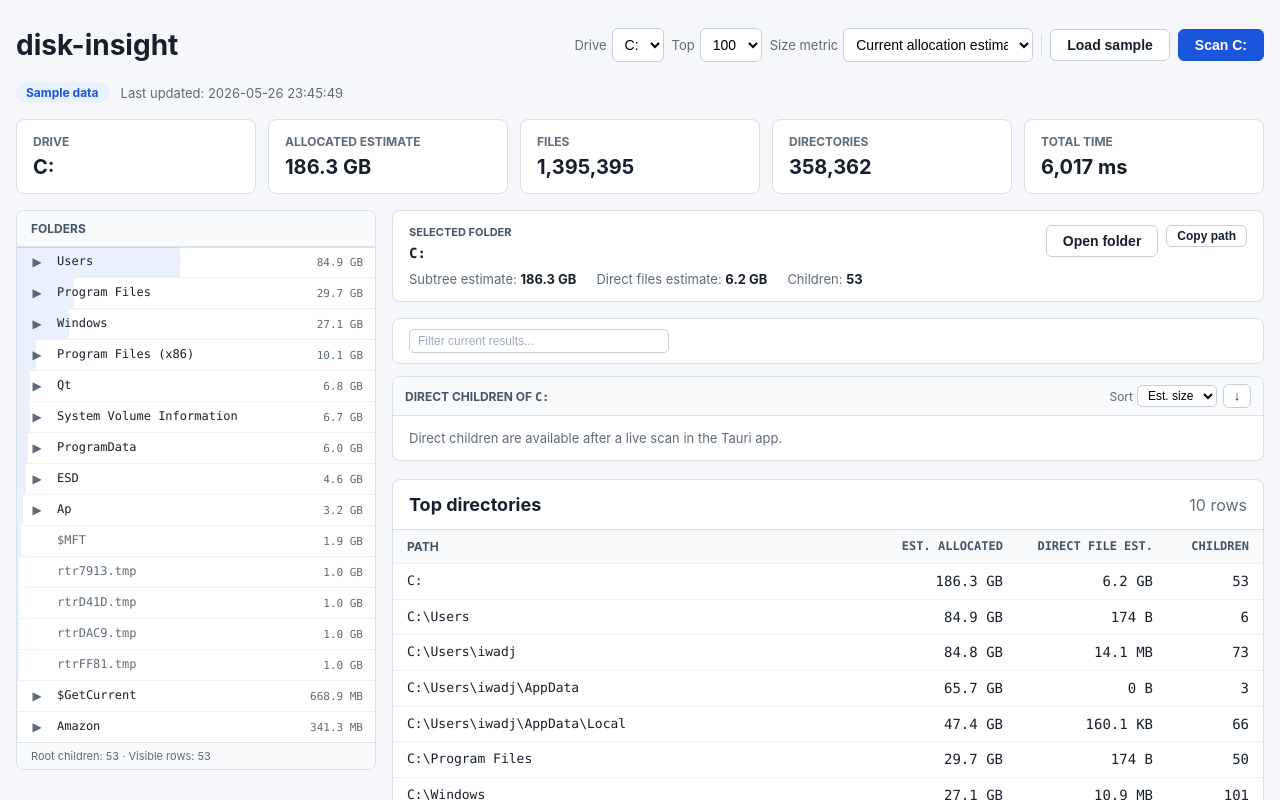
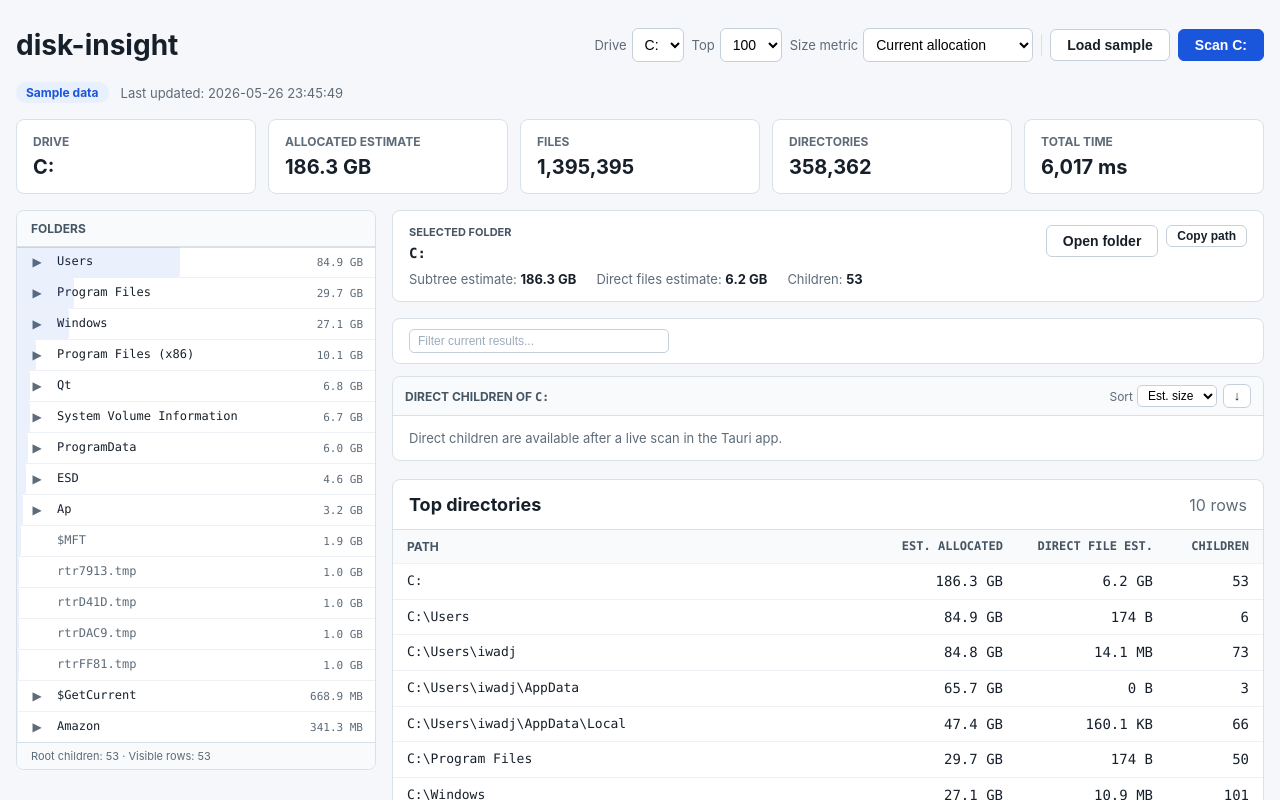
Before and after one commit to iwadjp/disk-insight, a React (Vite) app: page / in a window 1280 px wide. Shown: the top 800 px of the page. Built offline with nearby package versions, Linux system fonts and the light colour scheme.

Commit message:
Polish size metric toolbar layout

```diff
--- a/ui/src/main.tsx
+++ b/ui/src/main.tsx
@@ -2164,6 +2164,7 @@ function App() {
     <main className="app">
       <header className="app-header">
         <h1>disk-insight</h1>
+        <div className="toolbar-group">
           <div className="toolbar">
             <label className="toolbar-label">
               Drive
@@ -2200,18 +2201,10 @@ function App() {
                 disabled={isLoading}
                 title="Compare estimates with Explorer &quot;Size on disk&quot; or WizTree &quot;Allocated&quot;, not Explorer &quot;Size&quot;."
               >
-              <option value="current">Current allocation estimate</option>
-              <option value="wof_adjusted">WOF-adjusted estimate (experimental)</option>
+                <option value="current">Current allocation</option>
+                <option value="wof_adjusted">WOF-adjusted</option>
               </select>
             </label>
-          {storagePolicy === "wof_adjusted" && (
-            <span
-              className="policy-warning"
-              title="Experimental WOF-aware estimate. It may be closer to WizTree &quot;Allocated&quot; for WOF-compressed files."
-            >
-              Experimental WOF-aware estimate. Hard links and WinSxS are not fully corrected.
-            </span>
-          )}
             <div className="toolbar-separator" />
             {import.meta.env.DEV && (
               <button
@@ -2231,6 +2224,15 @@ function App() {
             >
               Scan {driveLabel}:
             </button>
+          </div>
+          {storagePolicy === "wof_adjusted" && (
+            <div
+              className="policy-warning"
+              title="Experimental WOF-aware estimate. It may be closer to WizTree &quot;Allocated&quot; for WOF-compressed files."
+            >
+              Experimental WOF estimate; hard links / WinSxS not fully corrected.
+            </div>
+          )}
         </div>
       </header>
 
--- a/ui/src/styles.css
+++ b/ui/src/styles.css
@@ -26,7 +26,7 @@ body {
 
 .app-header {
   display: flex;
-  align-items: flex-end;
+  align-items: flex-start;
   justify-content: space-between;
   gap: 16px;
   margin-bottom: 20px;
@@ -209,13 +209,20 @@ tbody tr:last-child td {
   width: 170px;
 }
 
+.toolbar-group {
+  display: flex;
+  flex-direction: column;
+  align-items: flex-end;
+  gap: 4px;
+  flex-shrink: 0;
+}
+
 .toolbar {
   display: flex;
   gap: 8px;
   align-items: center;
   justify-content: flex-end;
   flex-wrap: wrap;
-  flex-shrink: 0;
 }
 
 .btn {
@@ -553,8 +560,10 @@ tbody tr:last-child td {
   border: 1px solid #fde68a;
   border-radius: 4px;
   padding: 3px 8px;
-  max-width: 360px;
-  white-space: normal;
+  max-width: 560px;
+  white-space: nowrap;
+  overflow: hidden;
+  text-overflow: ellipsis;
 }
 
 .toolbar-separator {
@@ -565,7 +574,9 @@ tbody tr:last-child td {
 }
 
 .size-metric-select {
-  max-width: 190px;
+  min-width: 170px;
+  max-width: 200px;
+  padding-right: 28px;
 }
 
 /* ── Two-pane content layout ── */
```
Lines whose indentation alone changed are shown as unchanged.
